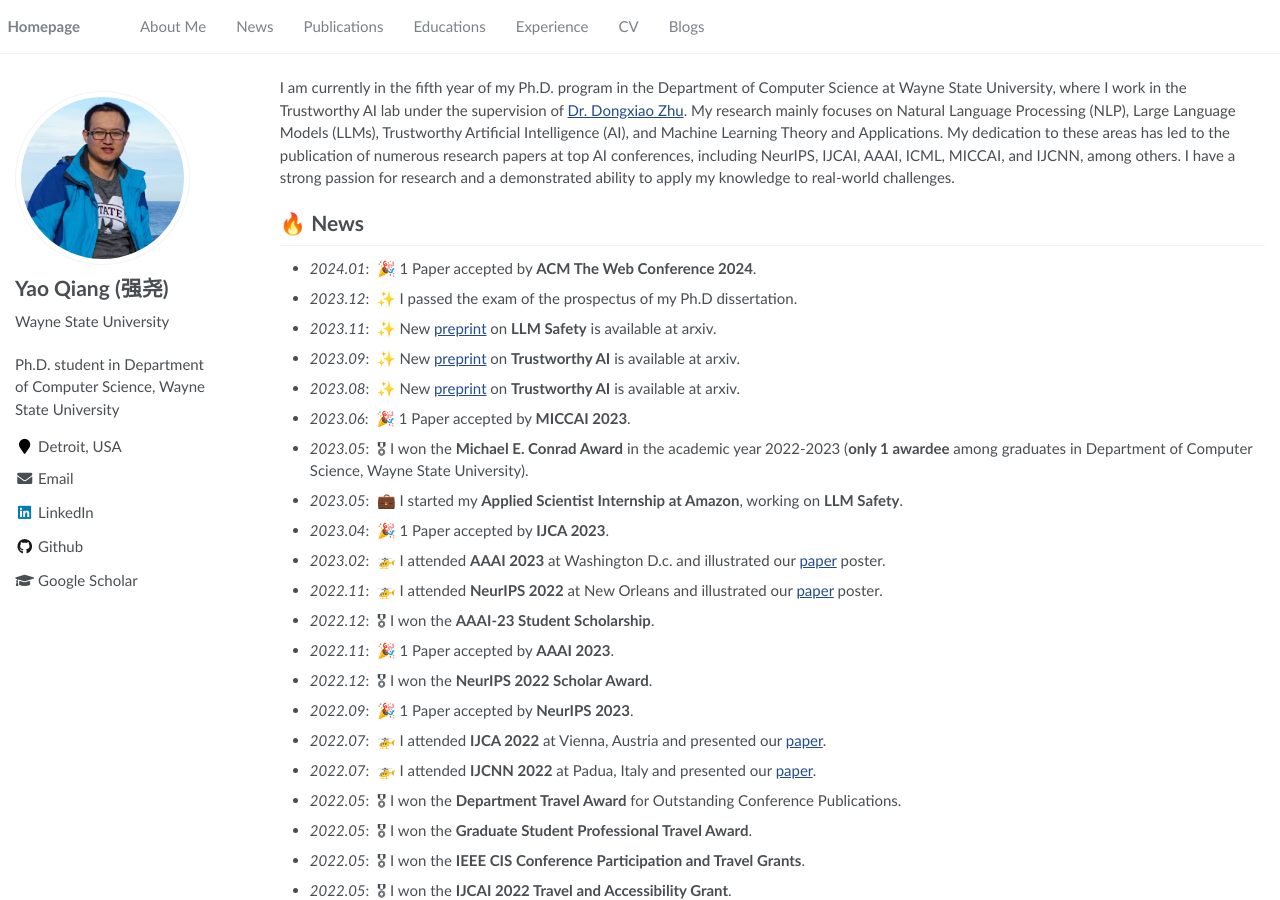
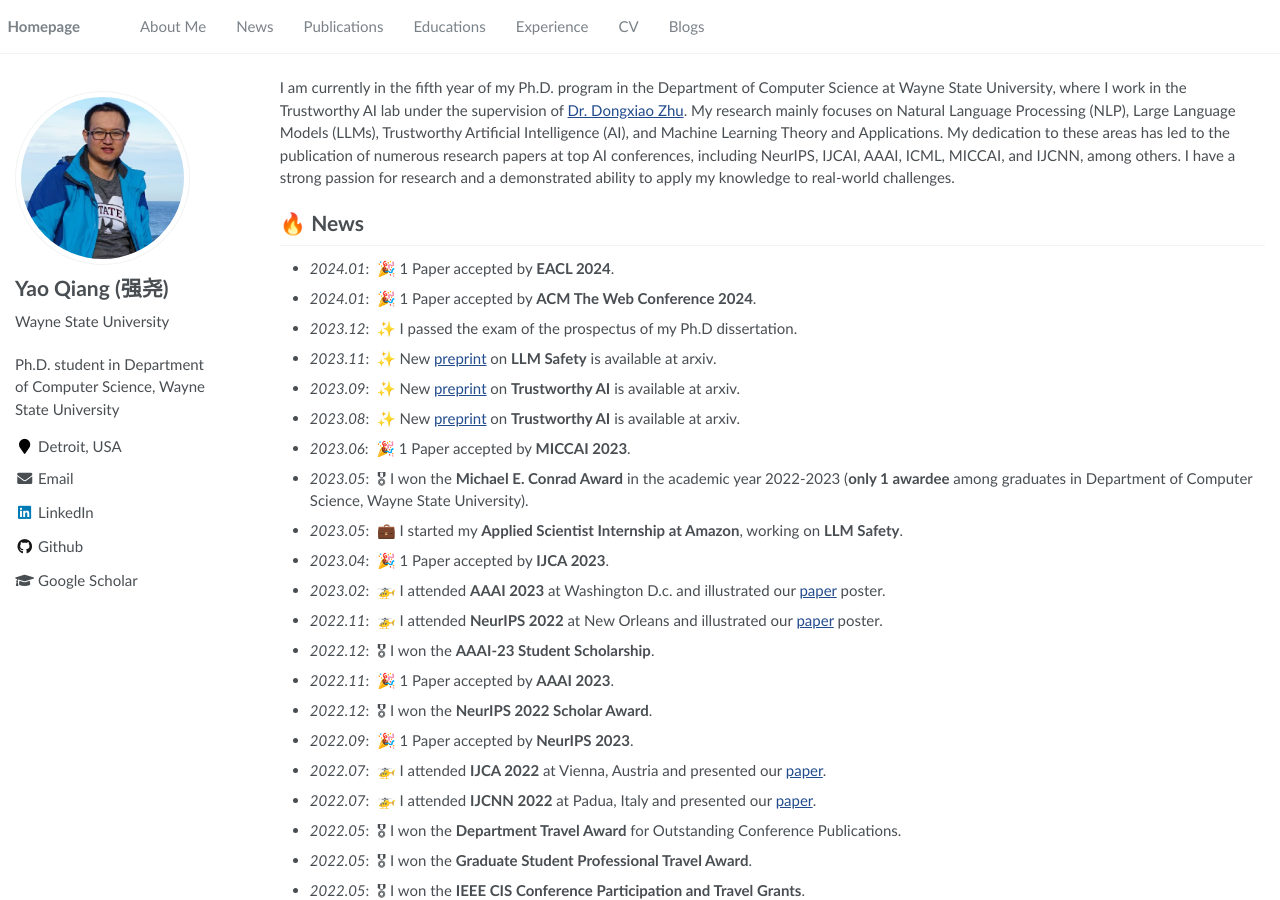
Before and after one commit to qiangyao1988/qiangyao1988.github.io, a Jekyll site: the page built from _pages/about.md, in a window 1280 px wide and 900 px high. Built offline with Jekyll 4.4.1, drawn with Linux system fonts in a browser that asks for light colours.

Commit message:
Update about.md

```diff
--- a/_pages/about.md
+++ b/_pages/about.md
@@ -17,6 +17,7 @@
 I have a strong passion for research and a demonstrated ability to apply my knowledge to real-world challenges.
 
 # 🔥 News
+- *2024.01*: &nbsp;🎉 1 Paper accepted by **EACL 2024**.
 - *2024.01*: &nbsp;🎉 1 Paper accepted by **ACM The Web Conference 2024**.
 - *2023.12*: &nbsp;✨ I passed the exam of the prospectus of my Ph.D dissertation.
 - *2023.11*: &nbsp;✨ New [preprint](https://arxiv.org/pdf/2311.09948.pdf) on **LLM Safety** is available at arxiv.
```
